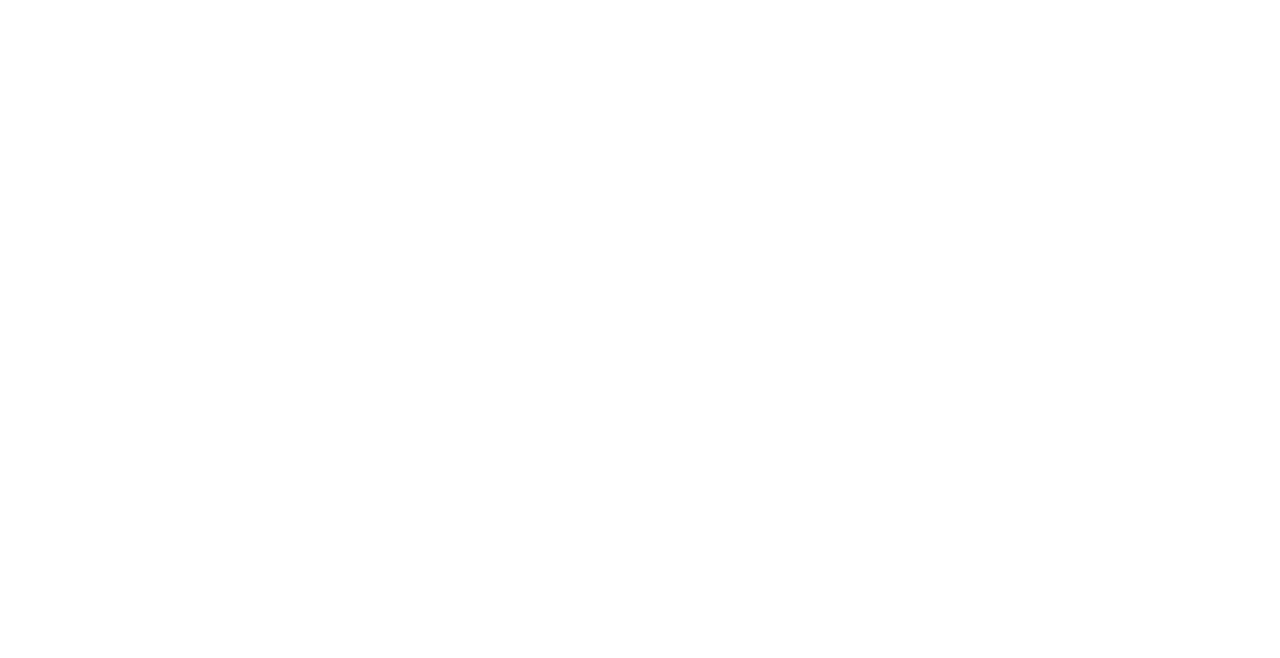
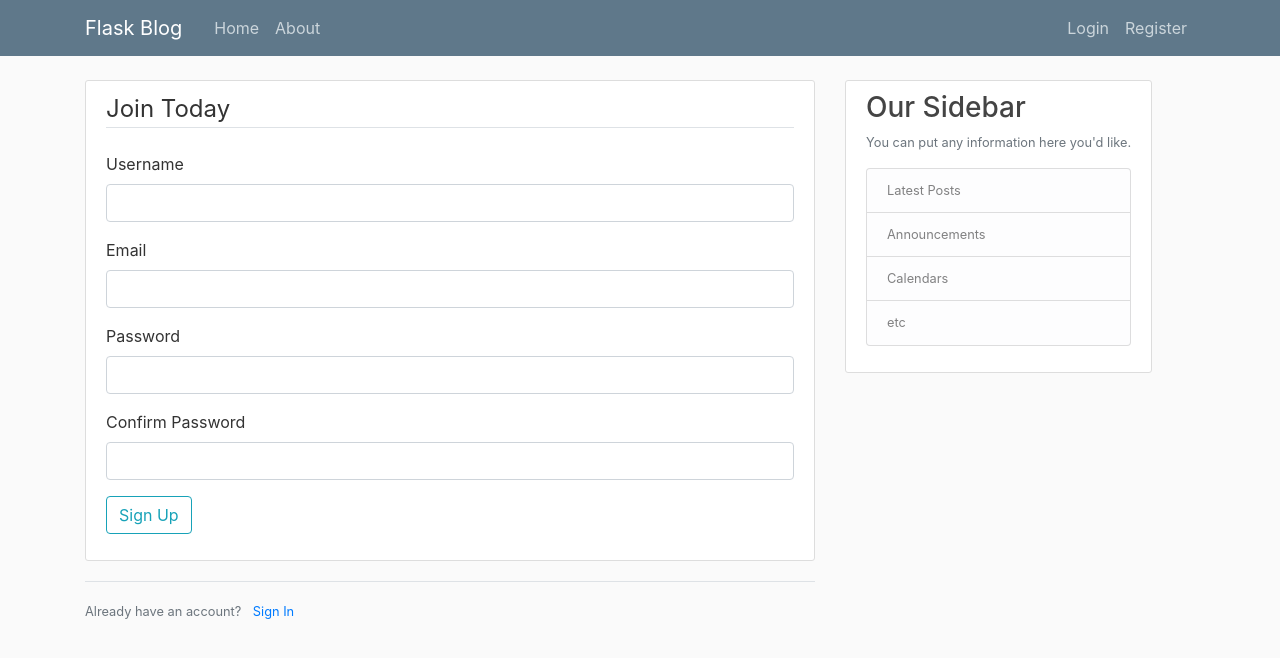
Before and after one commit to AbelRaju12/simple-codes, a Flask app: page /register in a window 1280 px wide. Before the commit the part shown is empty. Shown: the top 658 px of the page. Run offline with Flask 3, Linux system fonts and the light colour scheme.

Commit message:
Adding login and register functionalities and further working with forms

```diff
--- a/Flasking/flaskblog.py
+++ b/Flasking/flaskblog.py
@@ -1,4 +1,4 @@
-from flask import Flask, render_template, url_for
+from flask import Flask, render_template, url_for, redirect, flash
 from forms import Registrationform, Loginform
 
 app = Flask(__name__)
@@ -29,15 +29,24 @@
 def about():
     return render_template('about.html', title = 'About page')
 
-@app.route('/register')
+@app.route('/register', methods = ['GET', 'POST'])
 def register():
     form = Registrationform()
+    if form.validate_on_submit():
+        flash(f'Account created for {form.username.data}!', 'success')
+        return redirect(url_for("Home"))
     return render_template('register.html', title = 'Register', form = form)
 
-@app.route('/login')
+@app.route('/login', methods = ['GET', 'POST'])
 def login():
     form = Loginform()
-    return render_template('login.html', title = 'Loginr', form = form)
+    if form.validate_on_submit():
+        if form.email.data == 'admin@blog.com' and form.password.data == 'password':
+            flash('You have been logged in')
+            return redirect(url_for('Home'))
+        else:
+            flash('Login unsuccessful', 'danger')
+    return render_template('login.html', title = 'Login', form = form)
 
 if __name__ == '__main__': #we can run app directly instead of flask run
     app.run(debug=True)
--- a/Flasking/templates/layout.html
+++ b/Flasking/templates/layout.html
@@ -30,8 +30,8 @@
                   </div>
                   <!-- Navbar Right Side -->
                   <div class="navbar-nav">
-                    <a class="nav-item nav-link" href="/login">Login</a>
-                    <a class="nav-item nav-link" href="/register">Register</a>
+                    <a class="nav-item nav-link" href="{{ url_for('login') }}">Login</a>
+                    <a class="nav-item nav-link" href="{{ url_for('register') }}">Register</a>
                   </div>
                 </div>
               </div>
@@ -40,9 +40,18 @@
           <main role="main" class="container">
             <div class="row">
               <div class="col-md-8">
-                {% block content %}{% endblock %}
+              {% with messages = get_flashed_messages(with_categories=true) %}
+                {% if messages %}
+                  {% for category, message in messages %}
+                    <div class="alert alert-{{ category }}">
+                      {{ message }}
+                    </div>
+                  {% endfor %}
+                {% endif %}
+              {% endwith %}
+              {% block content %}{% endblock %}
               </div>
-              <div class="col-md-4">
+              <div class="col-md-12">
                 <div class="content-section">
                   <h3>Our Sidebar</h3>
                   <p class='text-muted'>You can put any information here you'd like.
--- a/Flasking/templates/register.html
+++ b/Flasking/templates/register.html
@@ -0,0 +1,70 @@
+{% extends 'layout.html' %}
+{% block content %}
+    <div class='content-section'>
+        <form method = "POST" action= "">
+            {{ form.hidden_tag() }}
+            <fieldset>
+                <legend class = "border-bottom mb-4"> Join Today</legend>
+                <div class ="form-group">
+                    {{ form.username.label(class="form-control-label")}}
+                    {% if form.username.errors %}
+                        {{ form.username(class="form-control form-control-large is invalid") }}
+                        <div class = "invalid-feedback">
+                                {% for error in form.username.errors %}
+                                    <span> {{ error }} </span>
+                                {% endfor %}
+                        </div>
+                    {% else %}
+                        {{ form.email(class="form-control form-control-large")}}
+                    {% endif%}
+                    </div>
+                <div class ="form-group">
+                    {{ form.email.label(class="form-control-label")}}
+                    {% if form.email.errors %}
+                        {{ form.email(class="form-control form-control-large is invalid") }}
+                        <div class = "invalid-feedback">
+                                {% for error in form.email.errors %}
+                                    <span> {{ error }} </span>
+                                {% endfor %}
+                        </div>
+                    {% else %}
+                        {{ form.email(class="form-control form-control-large")}}
+                    {% endif%}
+                </div>
+                <div class ="form-group">
+                    {{ form.password.label(class="form-control-label")}}
+                    {% if form.password.errors %}
+                        {{ form.password(class="form-control form-control-large is invalid") }}
+                        <div class = "invalid-feedback">
+                                {% for error in form.password.errors %}
+                                    <span> {{ error }} </span>
+                                {% endfor %}
+                        </div>
+                    {% else %}
+                        {{ form.password(class="form-control form-control-large")}}
+                    {% endif%}
+                </div>
+                <div class ="form-group">
+                    {{ form.confirm_password.label(class="form-control-label")}}
+                    {% if form.confirm_password.errors %}
+                        {{ form.confirm_password(class="form-control form-control-large is invalid") }}
+                        <div class = "invalid-feedback">
+                                {% for error in form.confirm_password.errors %}
+                                    <span> {{ error }} </span>
+                                {% endfor %}
+                        </div>
+                    {% else %}
+                        {{ form.confirm_password(class="form-control form-control-large")}}
+                    {% endif%}
+                </div>
+            </fieldset>
+            <div class="form-group">
+                {{ form.submit(class="btn btn-outline-info") }}
+            </div>
+        </form>
+    </div>
+    <div class="border-top pt-3">
+        <small class="text-muted">
+            Already have an account? <a class="ml-2" href="{{ url_for('login') }}"> Sign In </a>
+    </div>
+{% endblock content %}
```
Also changed, not shown: Flasking/templates/login.html (+48 -1 lines), Flasking/readme.md.
